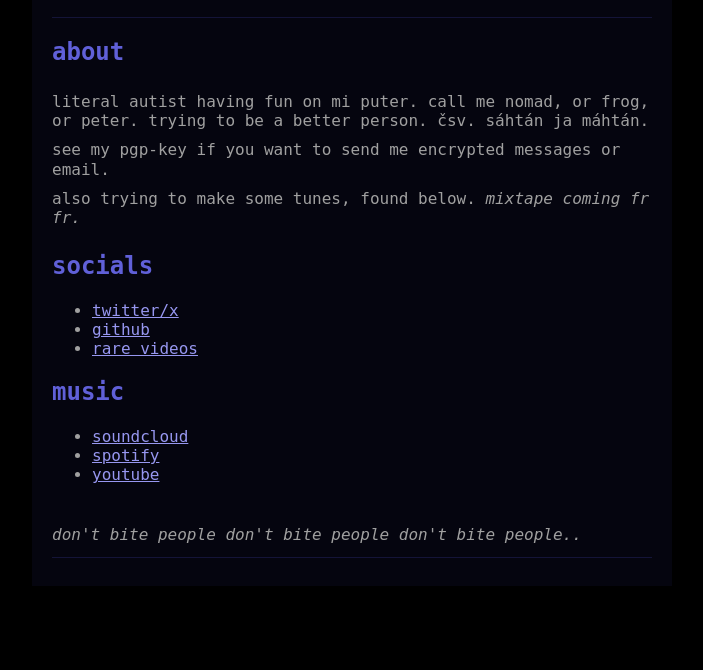
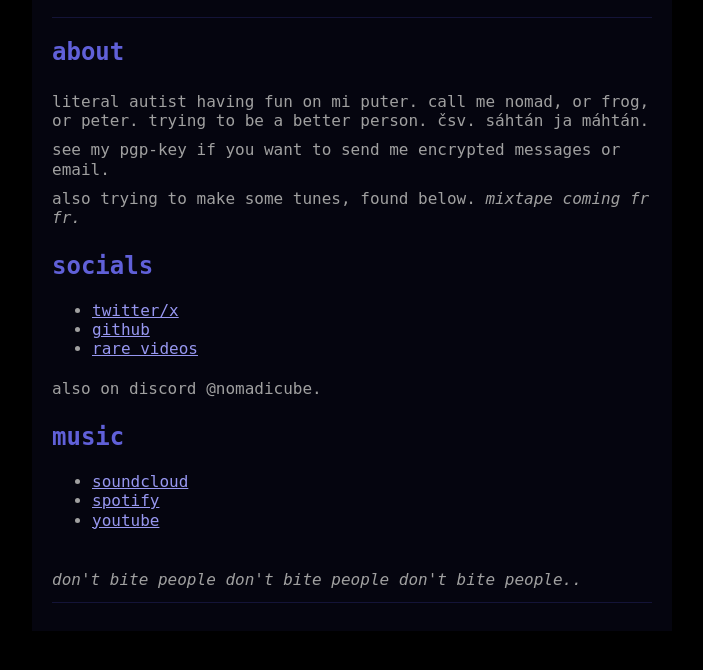
Before and after one commit to nomadicube/nomadi.cloud, a Flask app: page / in a window 1280 px wide. Shown: the part 111-781 px from the top of the page, without its empty margins (288-991 px from the left). Run offline with Flask 3, Linux system fonts and the light colour scheme.

Commit message:
add discord @

```diff
--- a/site/templates/index.html
+++ b/site/templates/index.html
@@ -8,7 +8,7 @@
             trying to be a better person.
             čsv. sáhtán ja máhtán.</p>
         <p>see my pgp-key if you want to send me encrypted messages or email.</p>
-        <P>also trying to make some tunes, found below. <i>mixtape coming fr fr.</i></P>
+        <P>also trying to make some tunes, found below. <i>mixtape coming fr fr.</i></p>
 
         <h2>socials</h2>
 
@@ -17,6 +17,7 @@
             <li><a target="_blank" href="https://github.com/nomadicube">github</a></li>
             <li><a target="_blank" href="https://www.youtube.com/@fr0gg135/videos">rare videos</a></li>
         </ul>
+        <p>also on discord @nomadicube.</p>
         <h2>music</h2>
 
         <ul>
```
